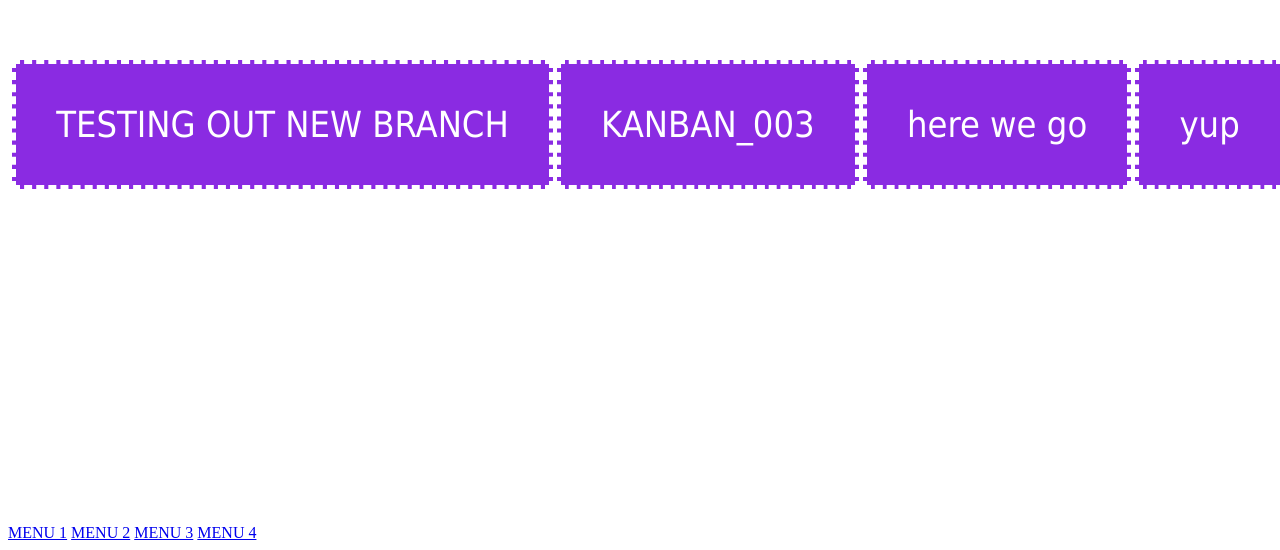
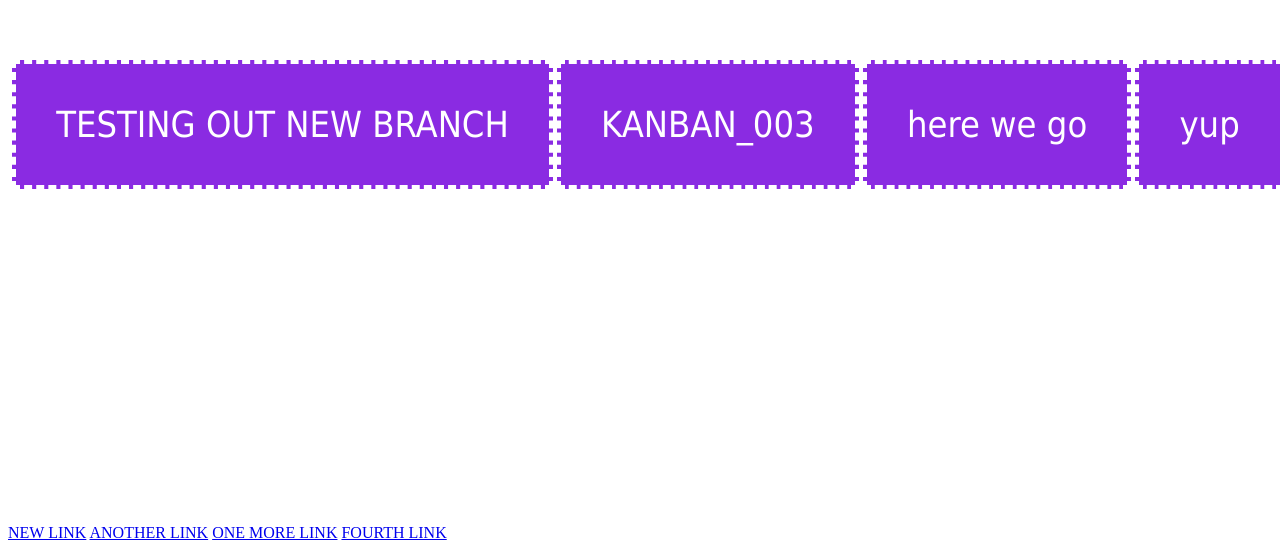
Before and after one commit to antcoop/Kanban, a plain HTML site: page index.html in a window 1280 px wide. Shown: the part 284-834 px from the top of the page. Drawn offline with nearby package versions, Linux system fonts and the light colour scheme.

Commit message:
changed text for links

```diff
--- a/index.html
+++ b/index.html
@@ -15,10 +15,10 @@
     <div>yup</div>
   </section>
   <footer>
-    <a href="#menu1">MENU 1</a>
-    <a href="#menu2">MENU 2</a>
-    <a href="#menu3">MENU 3</a>
-    <a href="#menu4">MENU 4</a>
+    <a href="#menu1">NEW LINK</a>
+    <a href="#menu2">ANOTHER LINK</a>
+    <a href="#menu3">ONE MORE LINK</a>
+    <a href="#menu4">FOURTH LINK</a>
   </footer>
   <script src="./base.js"></script>
 </body>
```
